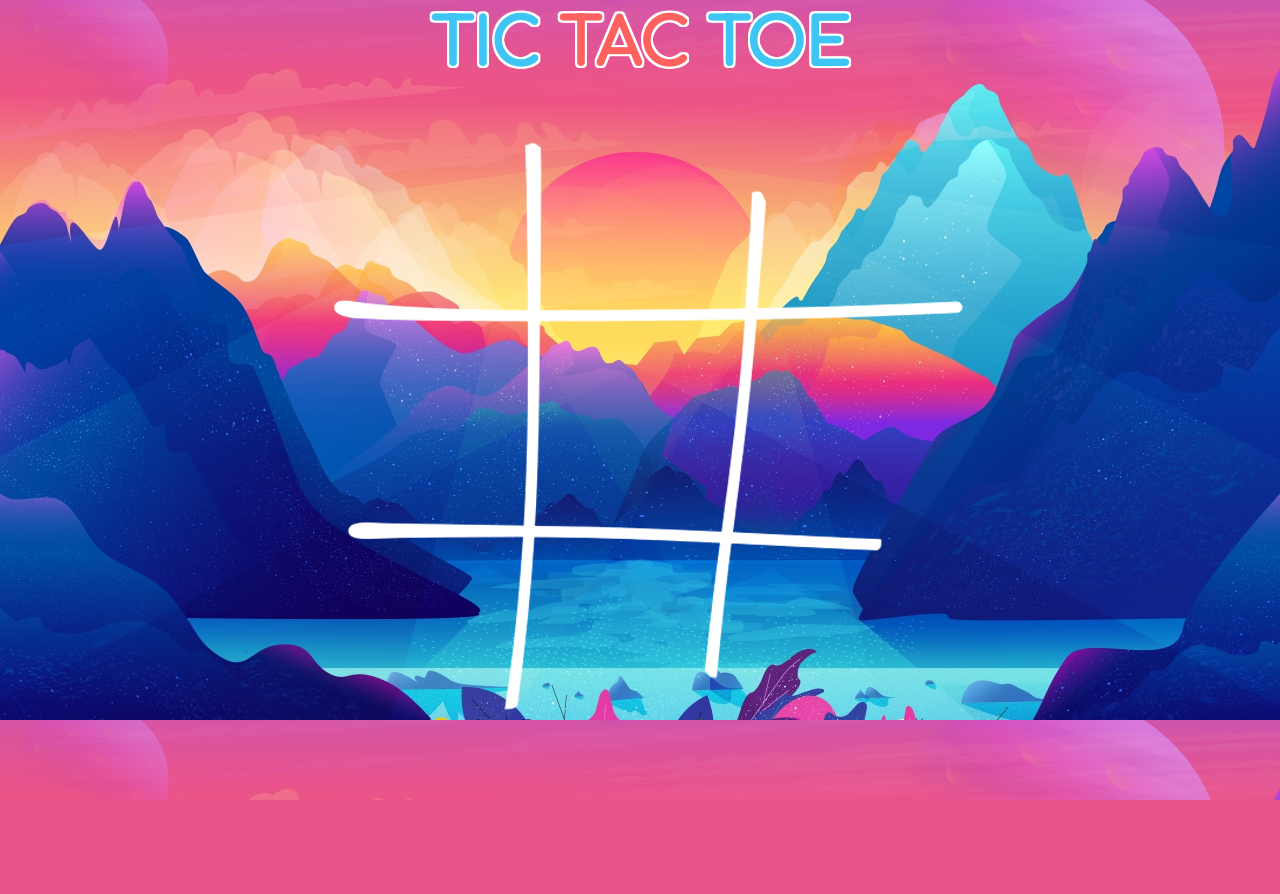
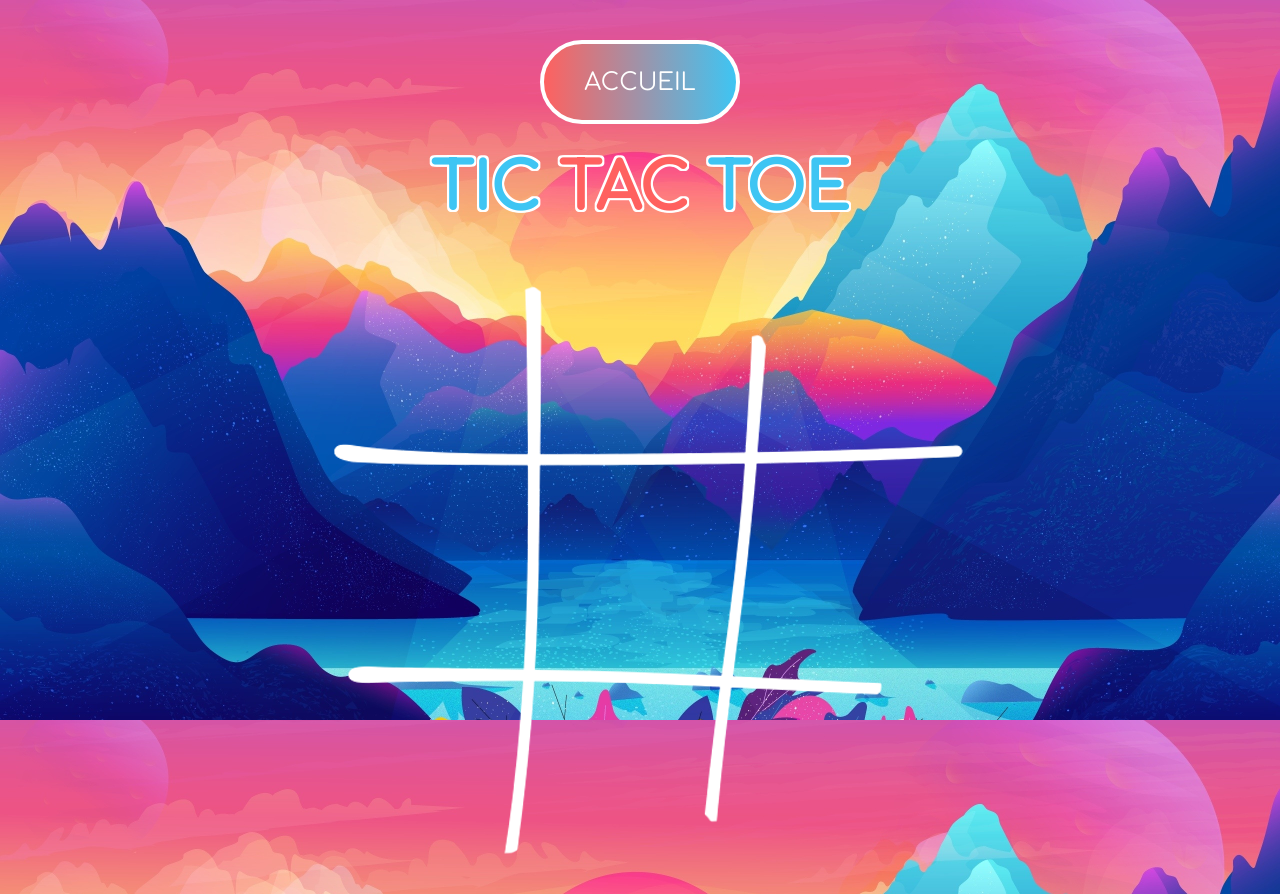
Before and after one commit to nicolas-camilloni/tic-tac-toe, a PHP site: page /pvp.php in a window 1280 px wide. Shown: the top 894 px of the page. Before the commit the page ends 800 px from the top, so only its background shows below. Run offline with PHP 8.4, Linux system fonts and the light colour scheme.

Commit message:
ajout page index + bouton index + modif css

```diff
--- a/css/style.css
+++ b/css/style.css
@@ -25,6 +25,15 @@ body {
     margin: 0;
     background-image: url(../img/bg.jpg);
     background-size: 100%;
+}
+
+.top {
+  width: 100%;
+  display: flex;
+  flex-direction: row;
+  justify-content: center;
+  align-items: center;
+  padding-bottom: 20px;
 }
 
 .red {
@@ -113,3 +122,29 @@ p {
     display: flex;
     flex-direction: row;
 }
+
+.btnindex {
+    margin: 40px 0 0 0;
+    background: none;
+    border: 4px solid white;
+    border-radius: 50px;
+    color: white;
+    height: 84px;
+    width: 200px;
+    font-family: "Comfortaa-VariableFont_wght";
+    font-size: 24px;
+    background-color: #3ec5f3;
+    background-image: linear-gradient(to right, #ff615f, rgba(0, 0, 0, 0));
+}
+
+.btnindex:hover {
+    background-color: #ff615f;
+    background-image: linear-gradient(to right, #3ec5f3, rgba(0, 0, 0, 0));
+    transition: background-color 0.25s ease-in-out;
+}
+
+.btnindex:not(:hover) {
+    background-color: #3ec5f3;
+    background-image: linear-gradient(to right, #ff615f, rgba(0, 0, 0, 0));
+    transition: background-color 0.25s ease-in-out;
+}
--- a/pvp.php
+++ b/pvp.php
@@ -96,6 +96,11 @@ $tab = $_SESSION["tab"];
         ?>
 </head>
 <body>
+    <header>
+        <form class="top" action="index.php" method="post">
+            <input class="btnindex" type="submit" value="ACCUEIL" name="restart">
+        </form>
+    </header>
     <main>
         <h1><span class="blue">TIC</span> <span class="red">TAC</span> <span class="blue">TOE</span></h1>
         <form class="grille" method="post" action="pvp.php">
@@ -242,6 +247,7 @@ $tab = $_SESSION["tab"];
     ?>
             </section>
         </form>
+
         <?php
         if ( $game->checkWin($signej2, $signej1)[0] == true ) {
             if ( $game->checkWin($signej2, $signej1)[1] == "$signej2" ) {
```
Also changed, not shown: index.php (+7 -0 lines).
